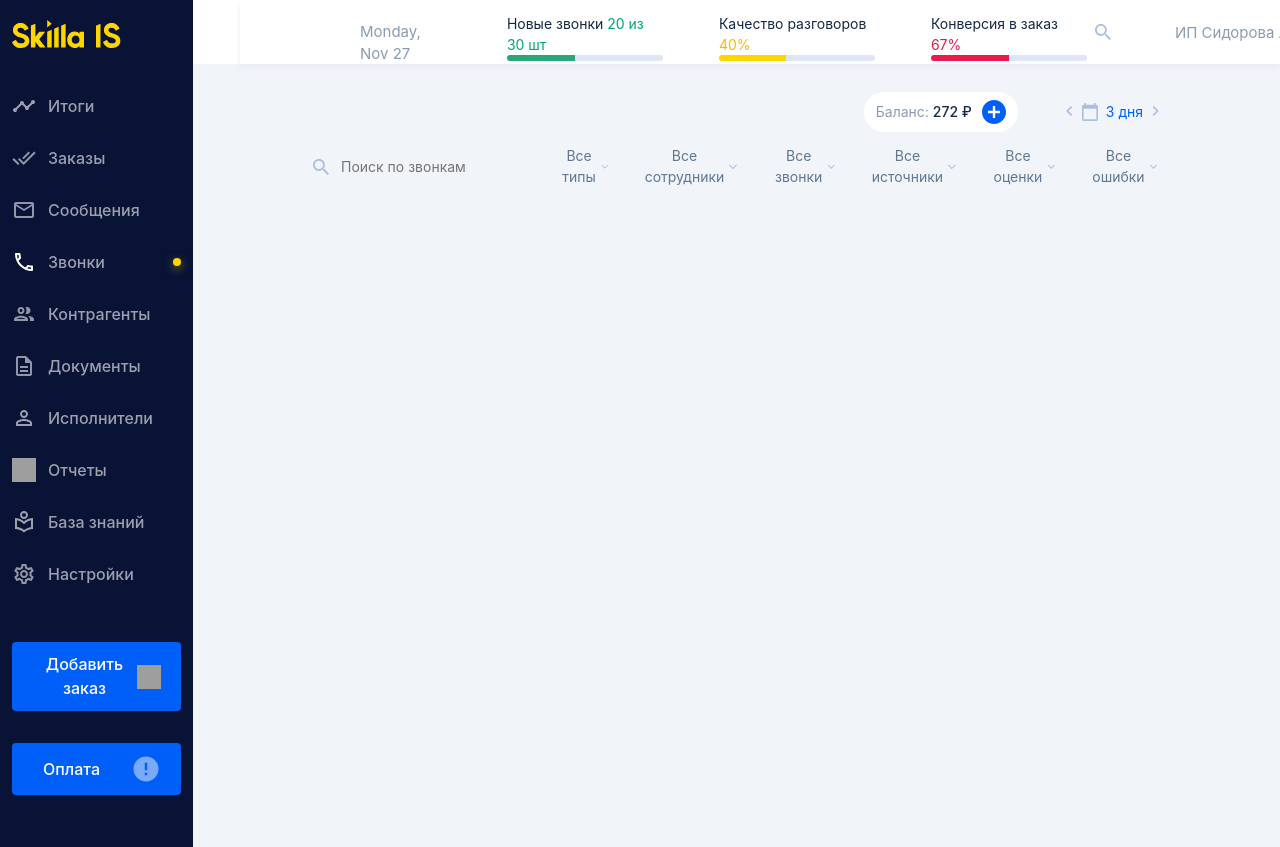
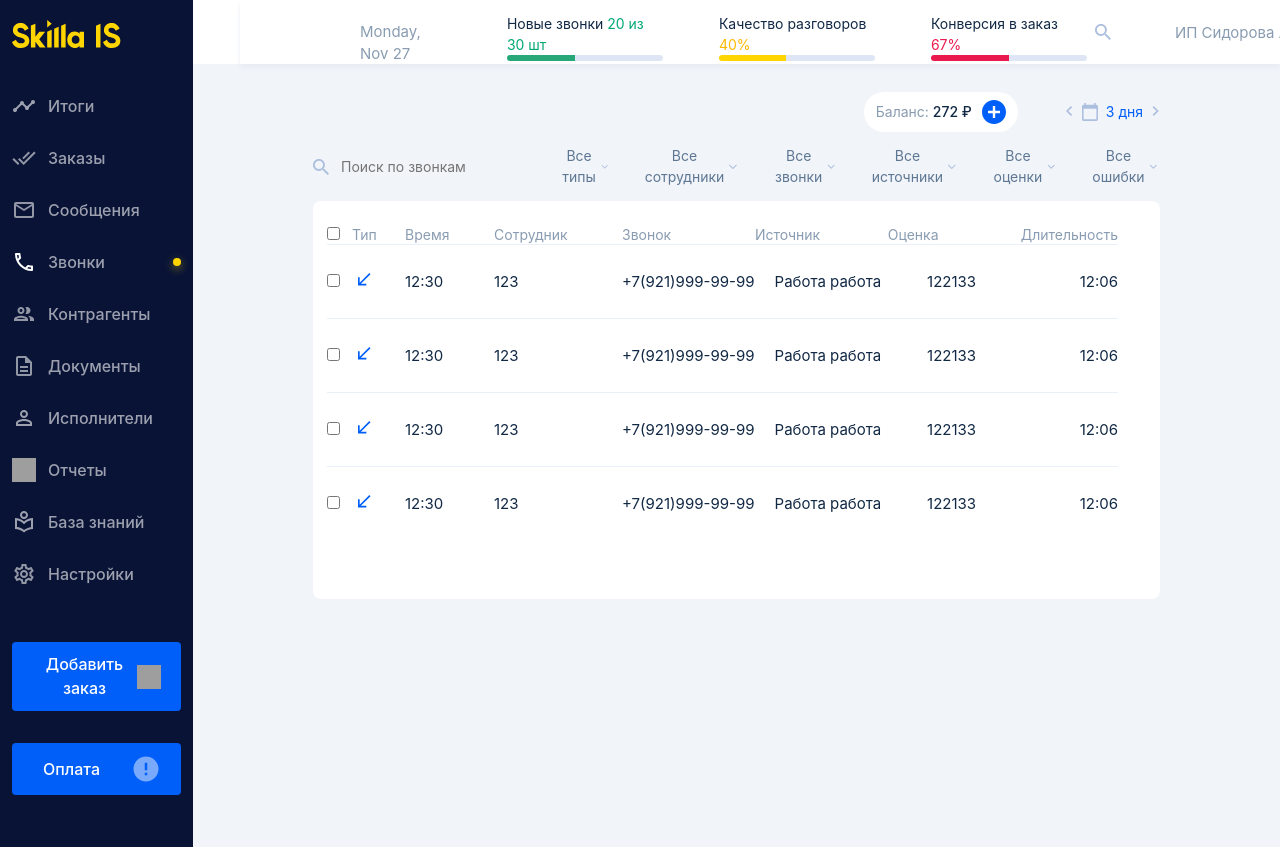
Before and after one commit to ARTALEAL/Skilla-test, a React (Create React App) app: page / in a window 1280 px wide. Shown: the top 847 px of the page. Built offline with nearby package versions, Linux system fonts and the light colour scheme; grey boxes are pictures that could not be loaded; a web font is replaced by a local one.

Commit message:
table-template

```diff
--- a/src/Components/Calls/Calls.jsx
+++ b/src/Components/Calls/Calls.jsx
@@ -7,6 +7,7 @@ import arrow from '../../images/keyboard_arrow_down_black_24dp 1.svg';
 import BalanceButton from '../elements/BalanceButton/BalanceButton';
 import DatePicker from '../elements/DatePicker/DatePicker';
 import FilterCalls from '../elements/FilterCalls/FilterCalls';
+import CallsTable from '../elements/CallsTable/CallsTable';
 
 function Calls() {
   return (
@@ -92,6 +93,7 @@ function Calls() {
           <DatePicker />
         </div>
         <FilterCalls />
+        <CallsTable data={[1, 2, 3, 4]} />
       </section>
     </main>
   );
--- /dev/null
+++ b/src/Components/elements/CallsTable/CallsTable.jsx
@@ -0,0 +1,69 @@
+import './callsTable.css';
+
+function CallsTable({ data }) {
+  return (
+    <table className="calls-table">
+      <thead>
+        <tr className="calls-table__header-row">
+          <th className="calls-table__header-item calls-table__header-item-checkbox">
+            <input type="checkbox" />
+          </th>
+          <th className="calls-table__header-item calls-table__header-item-type">
+            Тип
+          </th>
+          <th className="calls-table__header-item calls-table__header-item-time">
+            Время
+          </th>
+          <th className="calls-table__header-item calls-table__header-item-employee">
+            Сотрудник
+          </th>
+          <th className="calls-table__header-item calls-table__header-item-call">
+            Звонок
+          </th>
+          <th className="calls-table__header-item calls-table__header-item-from">
+            Источник
+          </th>
+          <th className="calls-table__header-item calls-table__header-item-rating">
+            Оценка
+          </th>
+          <th className="calls-table__header-item">Длительность</th>
+        </tr>
+      </thead>
+      <tbody>
+        {data.map((call) => {
+          return (
+            <tr className="calls-table__row">
+              <td className="calls-table__header-item-checkbox">
+                <input type="checkbox" />
+              </td>
+              <td className="calls-table__header-item-type">
+                <svg
+                  xmlns="http://www.w3.org/2000/svg"
+                  width="24"
+                  height="24"
+                  viewBox="0 0 24 24"
+                  fill="none"
+                >
+                  <path
+                    d="M18.5217 7.17704L17.3447 6L7.66957 15.6751V10.1739H6V18.5217H14.3478V16.8522H8.84661L18.5217 7.17704Z"
+                    fill="#005FF8"
+                  />
+                </svg>
+              </td>
+              <td className="calls-table__header-item-time">12:30</td>
+              <td className="calls-table__header-item-employee">123</td>
+              <td className="calls-table__header-item-call">
+                +7(921)999-99-99
+              </td>
+              <td className="calls-table__header-item-from">Работа работа</td>
+              <td className="calls-table__header-item-rating">122133</td>
+              <td>12:06</td>
+            </tr>
+          );
+        })}
+      </tbody>
+    </table>
+  );
+}
+
+export default CallsTable;
--- /dev/null
+++ b/src/Components/elements/CallsTable/callsTable.css
@@ -0,0 +1,69 @@
+.calls-table {
+  background-color: #fff;
+  border-radius: 8px;
+  width: 100%;
+  padding: 24px 40px 57px 12px;
+}
+
+.calls-table__header-item {
+  display: inline-block;
+  color: var(--text-header, #899cb1);
+  font-size: 14px;
+  font-weight: 400;
+  line-height: 100%;
+  text-align: left;
+}
+
+.calls-table__header-row {
+  display: flex;
+  align-items: center;
+}
+
+.calls-table__header-item-checkbox {
+  max-width: 16px;
+  margin-right: 12px;
+}
+
+.calls-table__header-item-type {
+  max-width: 53px;
+  width: 100%;
+}
+
+.calls-table__header-item-time {
+  max-width: 89px;
+  width: 100%;
+}
+
+.calls-table__header-item-employee {
+  max-width: 128px;
+  width: 100%;
+}
+
+.calls-table__header-item-call {
+  max-width: 326px;
+  width: 100%;
+}
+
+.calls-table__header-item-from {
+  max-width: 214px;
+  width: 100%;
+}
+
+.calls-table__header-item-rating {
+  max-width: 461px;
+  width: 100%;
+}
+
+.calls-table__row {
+  display: flex;
+  align-items: center;
+  border-top: 1px solid #eaf0fa;
+}
+
+td {
+  padding: 22px 0;
+  color: var(--text, #122945);
+  font-size: 15px;
+  font-weight: 400;
+  line-height: 140%;
+}
```
